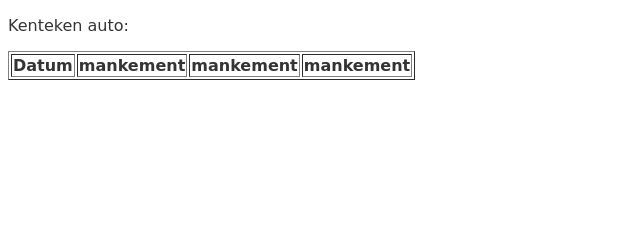
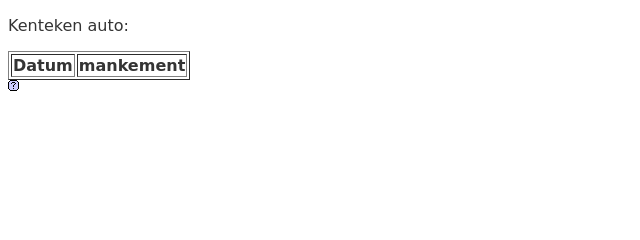
Before and after one commit to fdschepper/mvc-oop-toets-userstory, a PHP site: page /lessen in a window 1280 px wide. Shown: the part 139-379 px from the top of the page, without its empty margins (0-640 px from the left). Run offline with PHP 8.4, Linux system fonts and the light colour scheme; data that the repository does not hold is empty.

```diff
--- a/toets/app/controllers/Lessen.php
+++ b/toets/app/controllers/Lessen.php
@@ -27,9 +27,7 @@ class Lessen extends Controller
             $rows .= "<tr>
                         <td>$info->Datum</td>
                         <td>$info->Mankement</td>
-                        <td><a href='" . URLROOT . "/lessen/infolesson/{$info->Id}'><img src='" . URLROOT . "/img/b_help.png' alt='questionmark'></a></td>
-                        <td><a href='" . URLROOT . "/lessen/topicslesson/{$info->Id}'><img src='" . URLROOT . "/img/b_props.png' alt='topiclist'></a></td>
-                    </tr>";
+                        </tr>";
         }
 
         $data = [
--- a/toets/app/views/lessen/index.php
+++ b/toets/app/views/lessen/index.php
@@ -15,10 +15,13 @@
     <thead>
         <th>Datum</th>
         <th>mankement</th>
-        <th>mankement</th>
-        <th>mankement</th>
     </thead>
     <tbody>
         <?= $data['rows'] ?>
     </tbody>
 </table>
+
+<a href=""></a>
+<?= "
+<a href='" . URLROOT . "/lessen/infolesson/{$info->Id}'><img src='" . URLROOT . "/img/b_help.png' alt='questionmark'></a>
+" ?>
```
